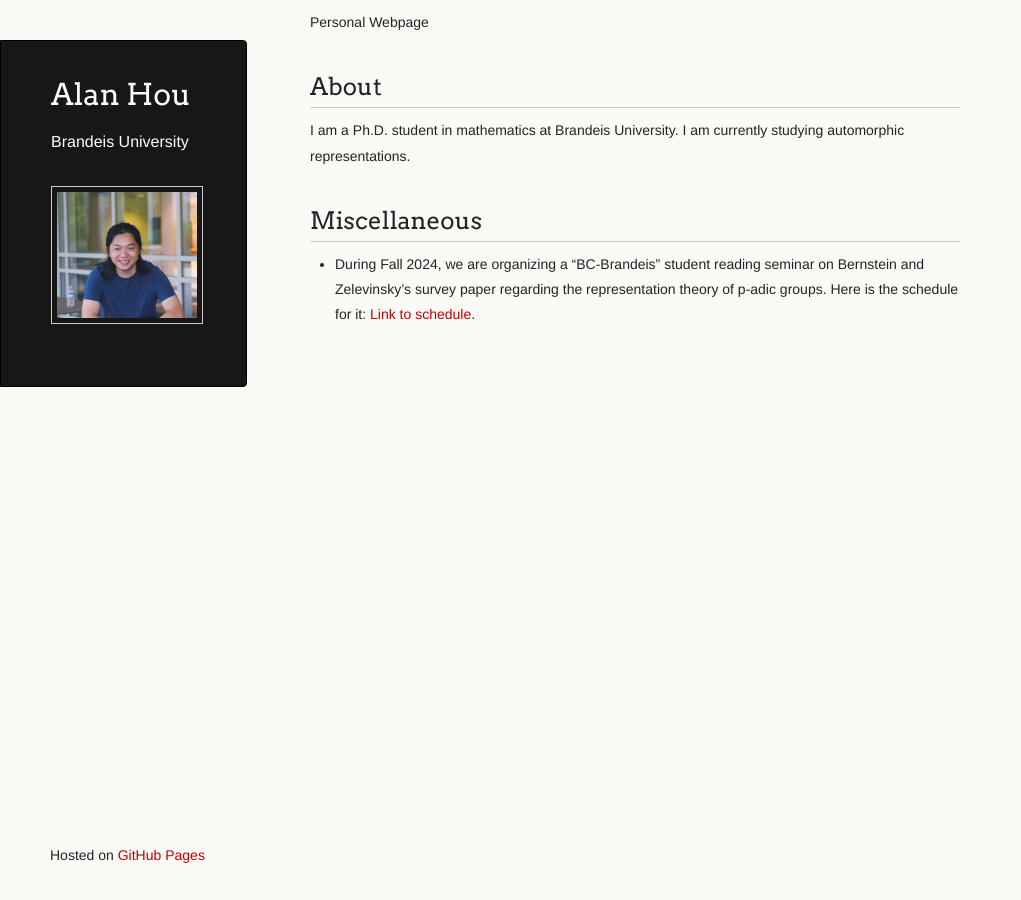
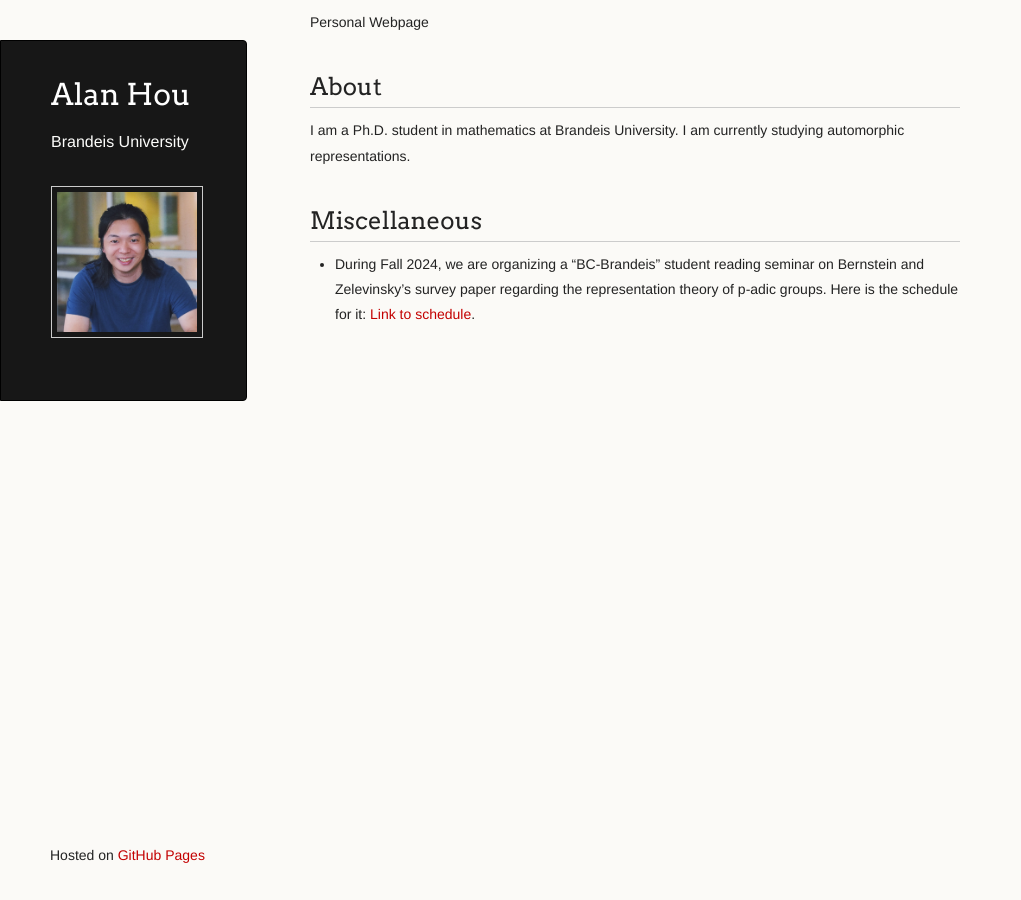
Before and after one commit to axhou/axhou.github.io, a Jekyll site: the page built from index.md, in a window 1280 px wide. Shown: the whole page, without its empty margins (0-1021 px from the left). Built offline with Jekyll 4.4.1, drawn with Linux system fonts in a browser that asks for light colours.

Commit message:
Update default.html

```diff
--- a/_layouts/default.html
+++ b/_layouts/default.html
@@ -27,7 +27,7 @@
       <header>
         <h1 class="header">{{ site.title | default: site.github.repository_name }}</h1>
         <p class="header">{{ site.description | default: site.github.project_tagline }}</p>
-        <img src="/assets/images/square.jpg" width="140">
+        <img src="/assets/images/big.jpg" width="140">
       </header>
 
       <section>
```
